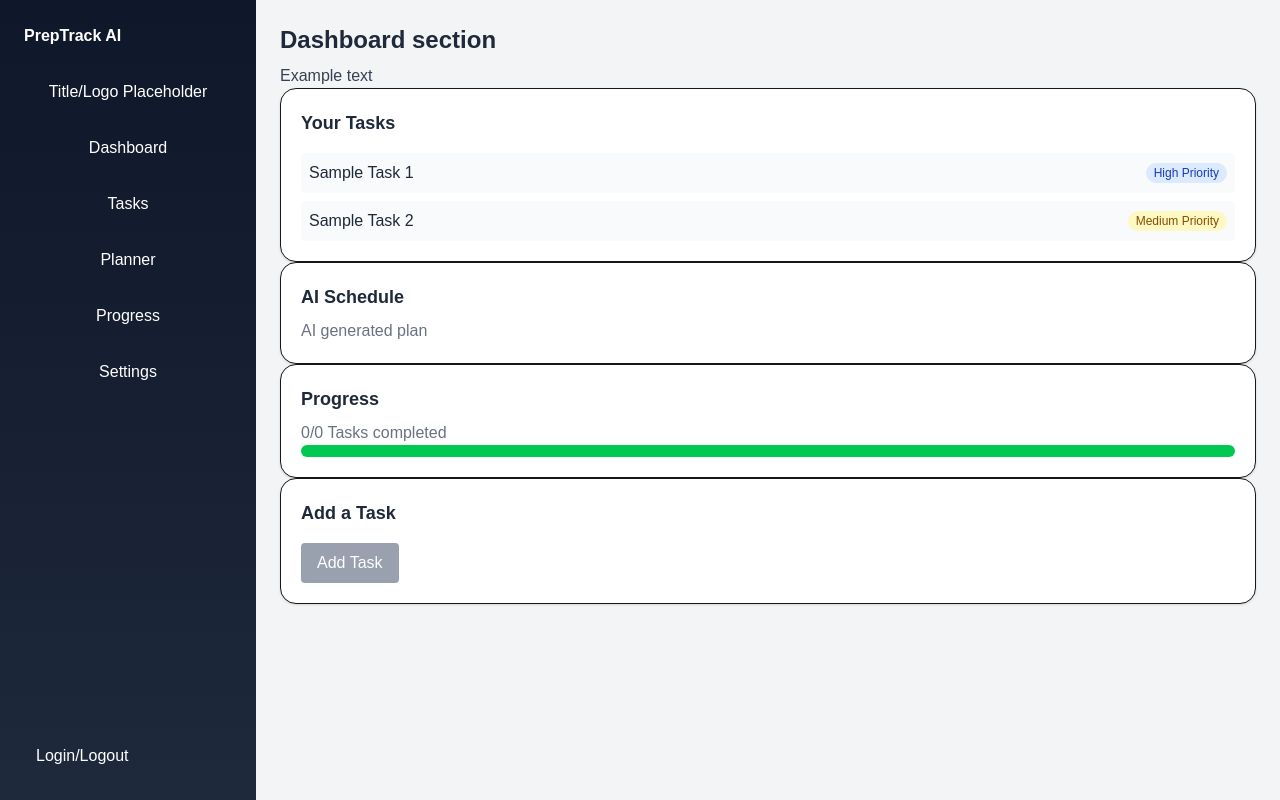
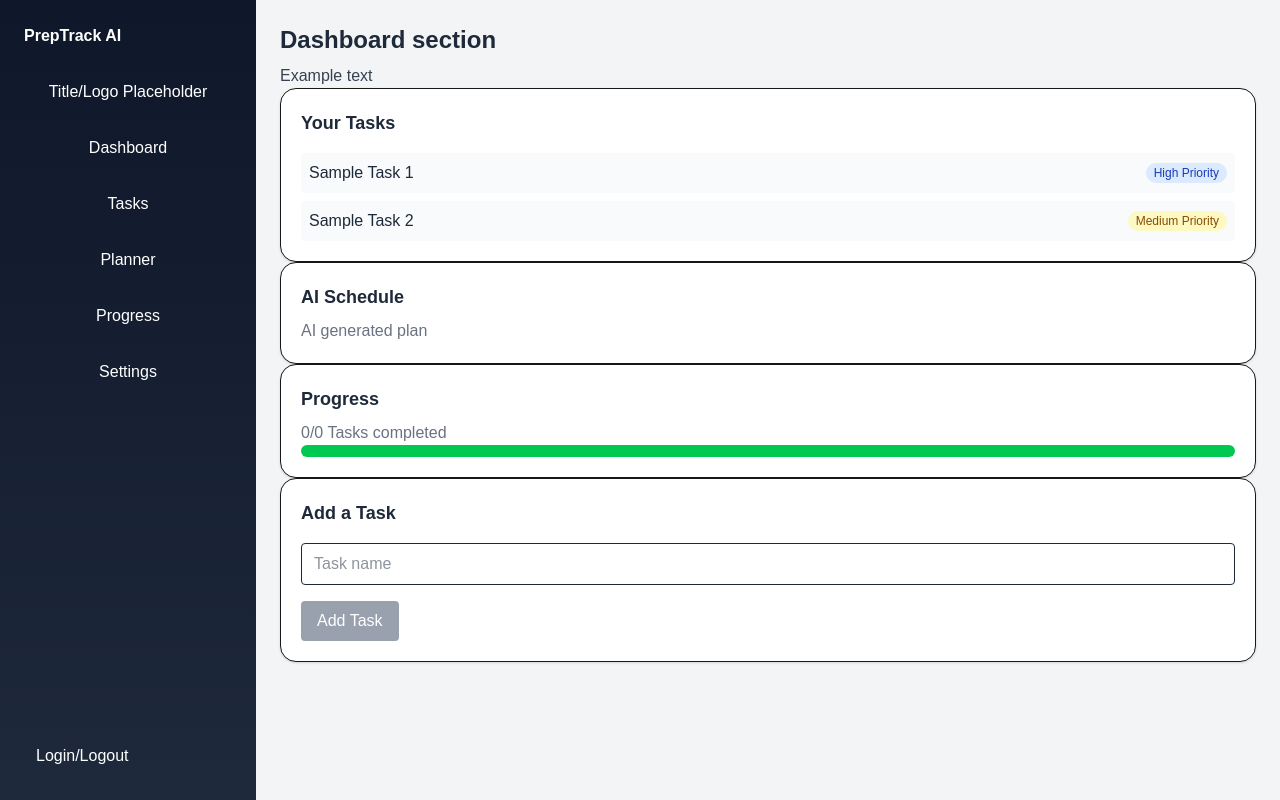
Before and after one commit to Jenushan44/preptrack-ai, a Next.js app: page /dashboard in a window 1280 px wide. Built offline with nearby package versions, Linux system fonts and the light colour scheme.

Commit message:
Add task name input field

```diff
--- a/src/components/TaskForm.tsx
+++ b/src/components/TaskForm.tsx
@@ -1,9 +1,13 @@
 "use client"
+import { useState } from "react"; // Allows components to remember values between renders
 
 export default function TaskForm({ uid }: { uid: string }) {
+  const [name, setName] = useState("");
+
 
   // Function runs when the form is submitted
-  // React.FormEvent tells TypeScript that this is a form submit event and to only provide form-related methods
+  // React.FormEvent tells TypeScript that this is a form submit event
+  // and to only provide form-related methods
 
   function onSubmit(event: React.FormEvent) {
     event.preventDefault();
@@ -11,10 +15,12 @@ export default function TaskForm({ uid }: { uid: string }) {
   return (
     <form onSubmit={onSubmit} className="rounded-2xl border bg-white shadow-sm space-y-4 p-5">
       <h2 className="text-gray-800 text-lg font-semibold">Add a Task</h2>
+
+      <input className="border w-full rounded py-2 px-3 text-gray-800" placeholder="Task name" value={name} onChange={(event) => setName(event.target.value)}></input>
+
       <button className="bg-gray-400 text-white px-4 rounded py-2">
         Add Task
       </button>
     </form>
-
   );
 }
```
